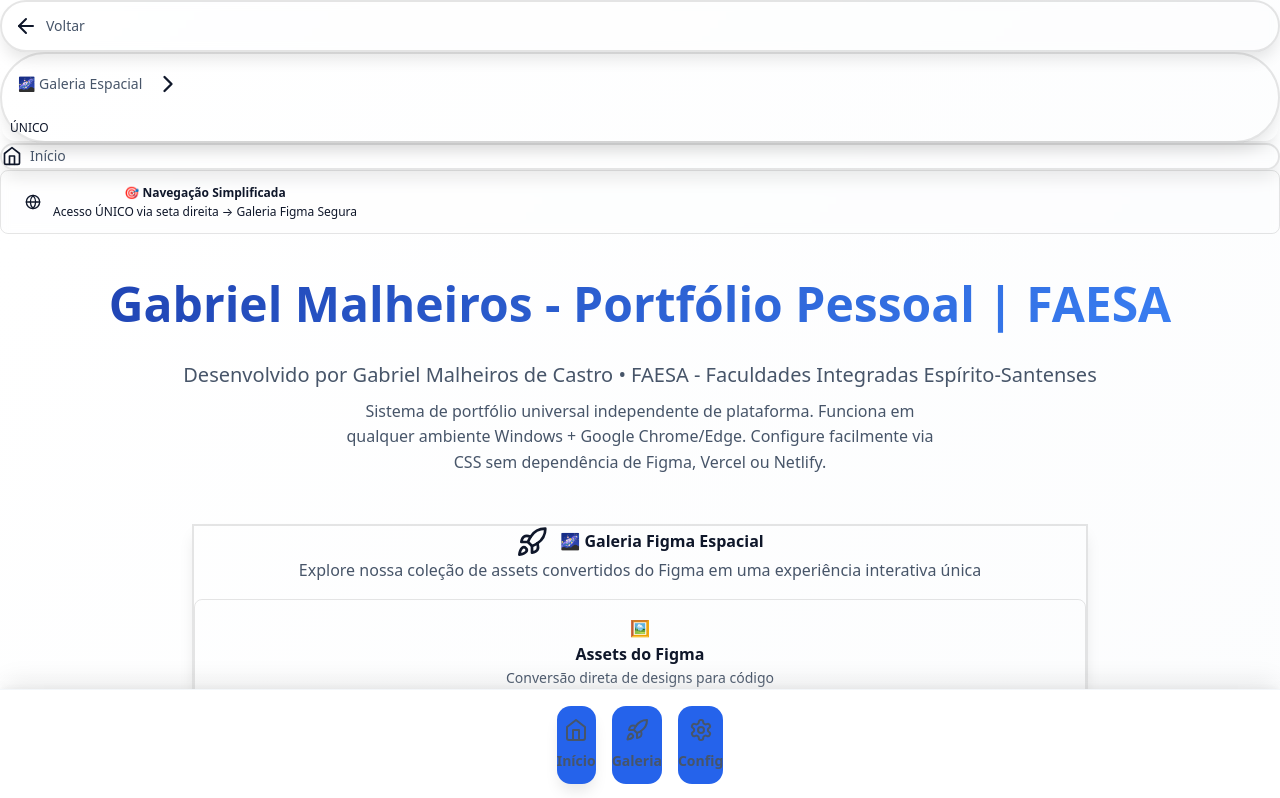
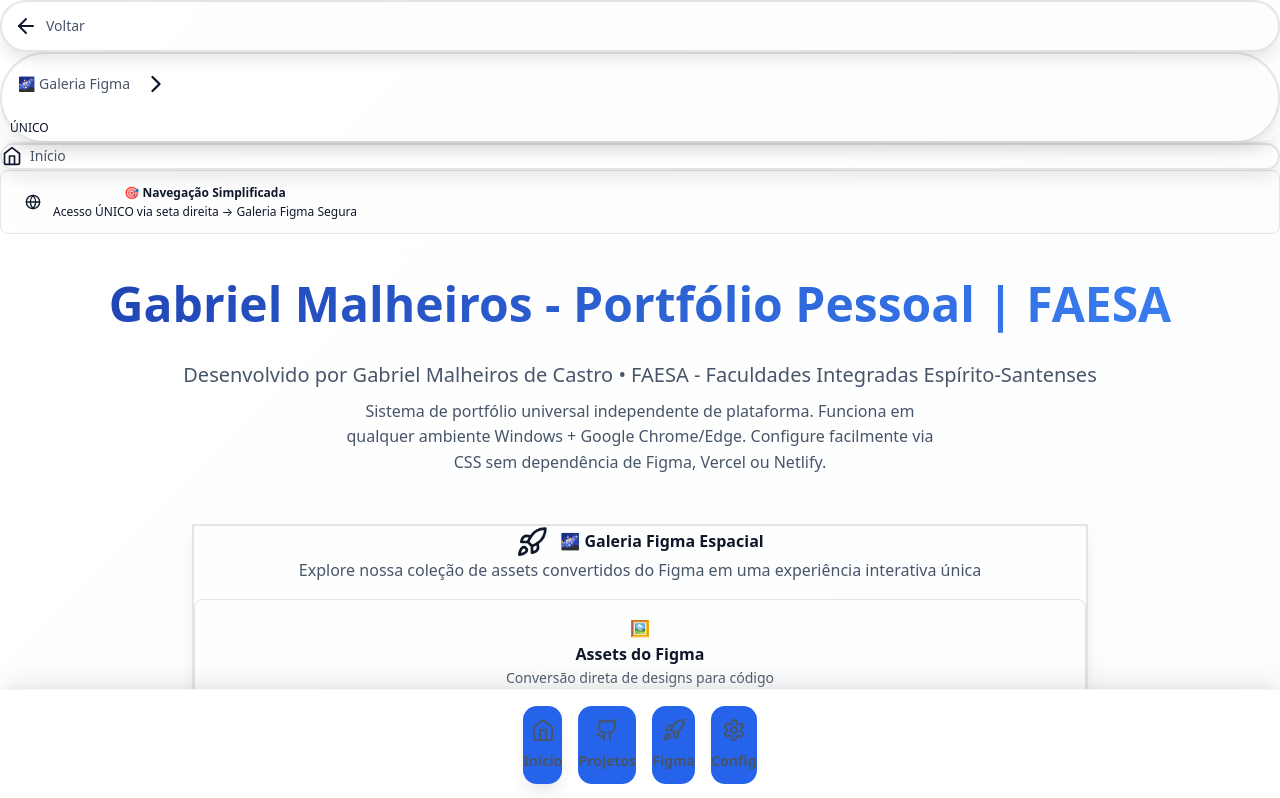
Before and after one commit to GabrielMalheirosdeCastro/DesenvolvimentoWeb-2025-2, a React (Vite) app: page / in a window 1280 px wide. Shown: the top 798 px of the page. Built offline with nearby package versions, Linux system fonts and the light colour scheme.

Commit message:
feat: adiciona tela de galeria e atualiza navegação para incluir novos projetos mas excessivo

```diff
--- a/src/components/ui/external-navigation.tsx
+++ b/src/components/ui/external-navigation.tsx
@@ -86,11 +86,11 @@
           className
         )}
         onClick={onFigmaAccess}
-        title="🎯 Galeria Espacial - Exploração Interativa"
+        title="🎯 ACESSO ÚNICO: Galeria Figma - Exploração Espacial Segura"
       >
         <div className="p-4 flex items-center gap-3">
           <span className="hidden lg:block text-sm font-bold text-white">
-            🌌 Galeria Espacial
+            🌌 Galeria Figma
           </span>
           <ChevronRight
             size={28}
--- a/src/components/ui/fixed-bottom-navigation.tsx
+++ b/src/components/ui/fixed-bottom-navigation.tsx
@@ -1,10 +1,10 @@
 import React from 'react';
-import { Home, Rocket, Settings } from 'lucide-react';
+import { Home, Github, Rocket, Settings } from 'lucide-react';
 import { cn } from './utils';
 
 interface FixedBottomNavigationProps {
-  currentScreen: 'main' | 'figma' | 'settings';
-  onNavigate: (screen: 'main' | 'figma' | 'settings') => void;
+  currentScreen: 'main' | 'gallery' | 'figma' | 'settings';
+  onNavigate: (screen: 'main' | 'gallery' | 'figma' | 'settings') => void;
   enableThemeSelector?: boolean;
   className?: string;
 }
@@ -23,9 +23,15 @@
       description: 'Tela Principal'
     },
     {
+      id: 'gallery' as const,
+      icon: Github,
+      label: 'Projetos',
+      description: 'Portfólio'
+    },
+    {
       id: 'figma' as const,
       icon: Rocket,
-      label: 'Galeria',
+      label: 'Figma',
       description: 'Galeria Espacial'
     },
     ...(enableThemeSelector ? [{
--- a/src/components/ui/interface-universal.tsx
+++ b/src/components/ui/interface-universal.tsx
@@ -30,7 +30,7 @@
   className?: string;
   showMultipleScreens?: boolean;
   enableThemeSelector?: boolean;
-  initialScreen?: 'main' | 'figma' | 'settings';
+  initialScreen?: 'main' | 'gallery' | 'figma' | 'settings';
 }
 
 export const InterfaceUniversal: React.FC<InterfaceUniversalProps> = ({
@@ -39,7 +39,7 @@
   initialScreen
 }) => {
   // 🔍 Detectar tela inicial baseada em parâmetros URL ou prop
-  const getInitialScreen = (): 'main' | 'figma' | 'settings' => {
+  const getInitialScreen = (): 'main' | 'gallery' | 'figma' | 'settings' => {
     // Se foi passada uma tela inicial, usar ela
     if (initialScreen) return initialScreen;
 
@@ -49,6 +49,7 @@
 
     // Verificar parâmetros da URL
     if (screenParam === 'figma' || hashParam === 'figma') return 'figma';
+    if (screenParam === 'gallery' || hashParam === 'gallery') return 'gallery';
     if (screenParam === 'settings' || hashParam === 'settings') return 'settings';
 
     return 'main';
@@ -63,7 +64,7 @@
     theme: 'modern'
   });
 
-  const [currentScreen, setCurrentScreen] = useState<'main' | 'figma' | 'settings'>(getInitialScreen());
+  const [currentScreen, setCurrentScreen] = useState<'main' | 'gallery' | 'figma' | 'settings'>(getInitialScreen());
   const [viewport, setViewport] = useState<'mobile' | 'tablet' | 'desktop'>('desktop');
   const [forceUpdate, setForceUpdate] = useState(0); // Para forçar re-render quando tema muda
 
@@ -331,7 +332,7 @@
   }, []);
 
   // 🎯 Navegar entre telas com atualização de URL
-  const navigateToScreen = useCallback((screen: 'main' | 'figma' | 'settings') => {
+  const navigateToScreen = useCallback((screen: 'main' | 'gallery' | 'figma' | 'settings') => {
     setCurrentScreen(screen);
 
     // Atualizar URL baseado na tela
@@ -444,13 +445,98 @@
     </div>
   );
 
+  // 🖼️ Renderizar tela de galeria
+  const renderGalleryScreen = () => (
+    <div className="interface-main">
+      <div className="layout-container">
+        <div className="interface-header">
+          <h1 className="interface-title">
+            Projetos e Demonstrações
+          </h1>
+          <p className="interface-subtitle">
+            Portfólio de projetos acadêmicos e profissionais
+          </p>
+        </div>
+
+        <div className="interface-gallery">
+          {[
+            {
+              title: "Interface Gráfica Principal",
+              description: "Portfólio principal com design responsivo e sistema de temas dinâmico",
+              url: config.url,
+              status: config.status,
+              tech: ["React", "TypeScript", "CSS3"]
+            },
+            {
+              title: "Sistema de Componentes",
+              description: "Biblioteca de componentes reutilizáveis baseada em shadcn/ui",
+              url: `${config.url}/components`,
+              status: "online",
+              tech: ["React", "Radix UI", "Tailwind"]
+            },
+            {
+              title: "Estudos CSS Avançado",
+              description: "Demonstrações de animações, grid layouts e propriedades modernas",
+              url: `${config.url}/css-studies`,
+              status: "online",
+              tech: ["CSS3", "Animations", "Grid"]
+            },
+            {
+              title: "Projeto FAESA",
+              description: "Trabalho acadêmico demonstrando conversão de Figma para código",
+              url: `${config.url}/faesa-project`,
+              status: "maintenance",
+              tech: ["Figma", "React", "Vite"]
+            }
+          ].map((project, index) => (
+            <div key={index} className="interface-card">
+              <h3 className="interface-card-title">
+                {project.title}
+              </h3>
+              <p className="interface-card-description">
+                {project.description}
+              </p>
+
+              {/* Tags de tecnologia */}
+              <div className="flex flex-wrap gap-2 mb-4">
+                {project.tech.map((tech: string, techIndex: number) => (
+                  <span
+                    key={techIndex}
+                    className="px-2 py-1 bg-brand-primary/10 text-brand-primary text-xs rounded-md font-medium"
+                  >
+                    {tech}
+                  </span>
+                ))}
+              </div>
+
+              {/* Link de projeto removido para simplificar interface */}
+              <div className="text-sm text-gray-500 italic">
+                Acesso via navegação principal
+              </div>
+            </div>
+          ))}
+        </div>
+
+        <div className="text-center mt-12">
+          <button
+            onClick={() => setCurrentScreen('main')}
+            className="px-8 py-4 bg-brand-primary text-white rounded-lg font-medium hover:bg-brand-secondary transition-all flex items-center gap-2 mx-auto"
+          >
+            <Home size={20} />
+            Voltar à Tela Principal
+          </button>
+        </div>
+      </div>
+    </div>
+  );
+
   // 🎨 Renderizar tela da galeria do Figma
   const renderFigmaScreen = () => (
     <div className="interface-main">
       <div className="layout-container">
         <div className="interface-header">
           <h1 className="interface-title">
-            Galeria Espacial
+            Galeria de Assets do Figma
           </h1>
           <p className="interface-subtitle">
             Exploração interativa dos assets convertidos do Figma para código
@@ -840,6 +926,7 @@
   // 🎯 Renderizar tela atual
   const renderCurrentScreen = () => {
     switch (currentScreen) {
+      case 'gallery': return renderGalleryScreen();
       case 'figma': return renderFigmaScreen();
       case 'settings': return renderSettingsScreen();
       default: return renderMainScreen();
```
